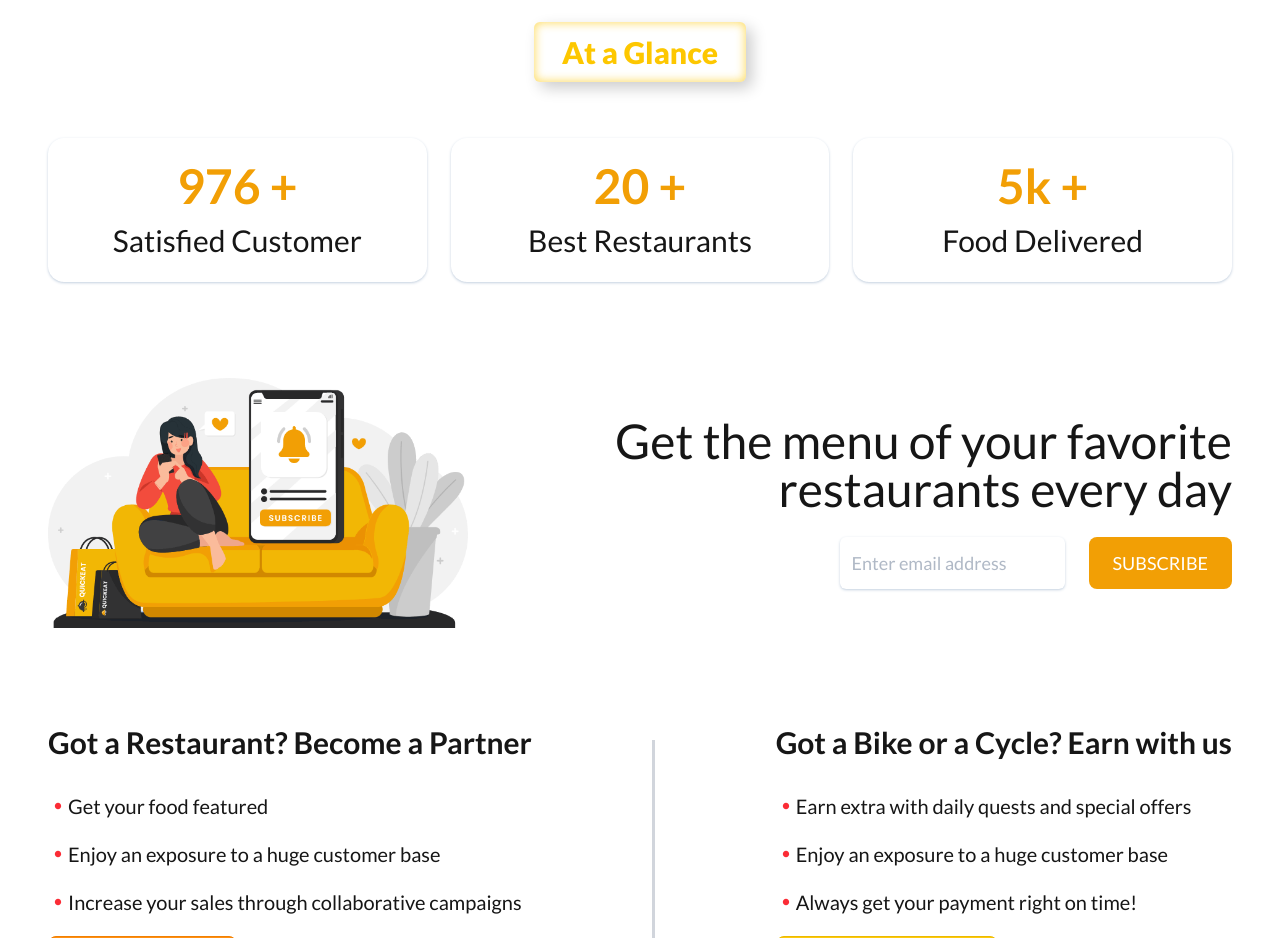
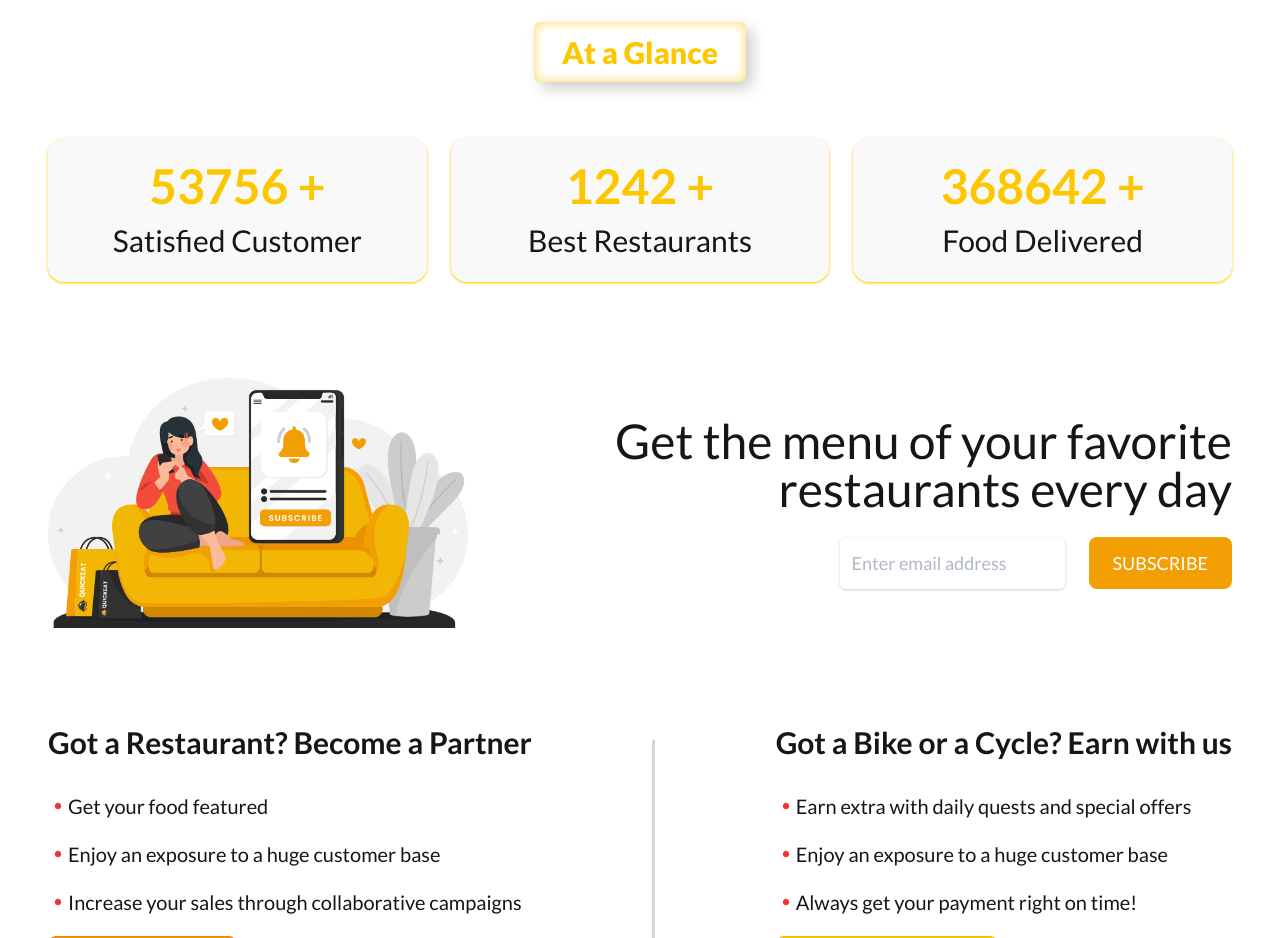
Before and after one commit to pxgacademy/Food-Swift-Quantum-Devs, a React (Vite) app: page / in a window 1280 px wide. Shown: the part 3660-4598 px from the top of the page. Built offline with nearby package versions, Linux system fonts and the light colour scheme; no server answers.

Commit message:
Updated At a Glance

```diff
--- a/src/pages/main-layout-pages/home/at-a-glance/AtAGlance.jsx
+++ b/src/pages/main-layout-pages/home/at-a-glance/AtAGlance.jsx
@@ -1,5 +1,20 @@
 import SectionContainer from "../../../../components/containers/SectionContainer";
 import SectionTitle from "../../../../components/containers/SectionTitle";
+
+const glances = [
+  {
+    label: "Satisfied Customer",
+    number: 53756,
+  },
+  {
+    label: "Best Restaurants",
+    number: 1242,
+  },
+  {
+    label: "Food Delivered",
+    number: 368642,
+  },
+];
 
 const AtAGlance = () => {
   return (
@@ -7,18 +22,17 @@ const AtAGlance = () => {
       <SectionTitle>At a Glance</SectionTitle>
 
       <div className="grid lg:grid-cols-3 md:grid-cols-2 grid-cols-1 gap-6">
-        <div className=" shadow-sm shadow-slate-300 p-6 text-center rounded-2xl">
-          <h3 className="text-[#F29F05]  text-5xl font-bold">976 +</h3>
-          <p className="lg:text-3xl text-xl pt-3">Satisfied Customer</p>
-        </div>
-        <div className=" shadow-sm shadow-slate-300 p-6 text-center rounded-2xl">
-          <h3 className="text-[#F29F05]  text-5xl font-bold">20 +</h3>
-          <p className="lg:text-3xl text-xl pt-3">Best Restaurants</p>
-        </div>
-        <div className=" shadow-sm shadow-slate-300 p-6 text-center rounded-2xl">
-          <h3 className="text-[#F29F05]  text-5xl font-bold">5k +</h3>
-          <p className="lg:text-3xl text-xl pt-3">Food Delivered</p>
-        </div>
+        {glances?.map((glance, i) => (
+          <div
+            key={i}
+            className=" shadow-sm shadow-primary bg-base-200/60 p-6 text-center rounded-2xl"
+          >
+            <h3 className="text-primary text-5xl font-bold">
+              {glance.number} +
+            </h3>
+            <p className="lg:text-3xl text-xl pt-3">{glance.label}</p>
+          </div>
+        ))}
       </div>
     </SectionContainer>
   );
```
